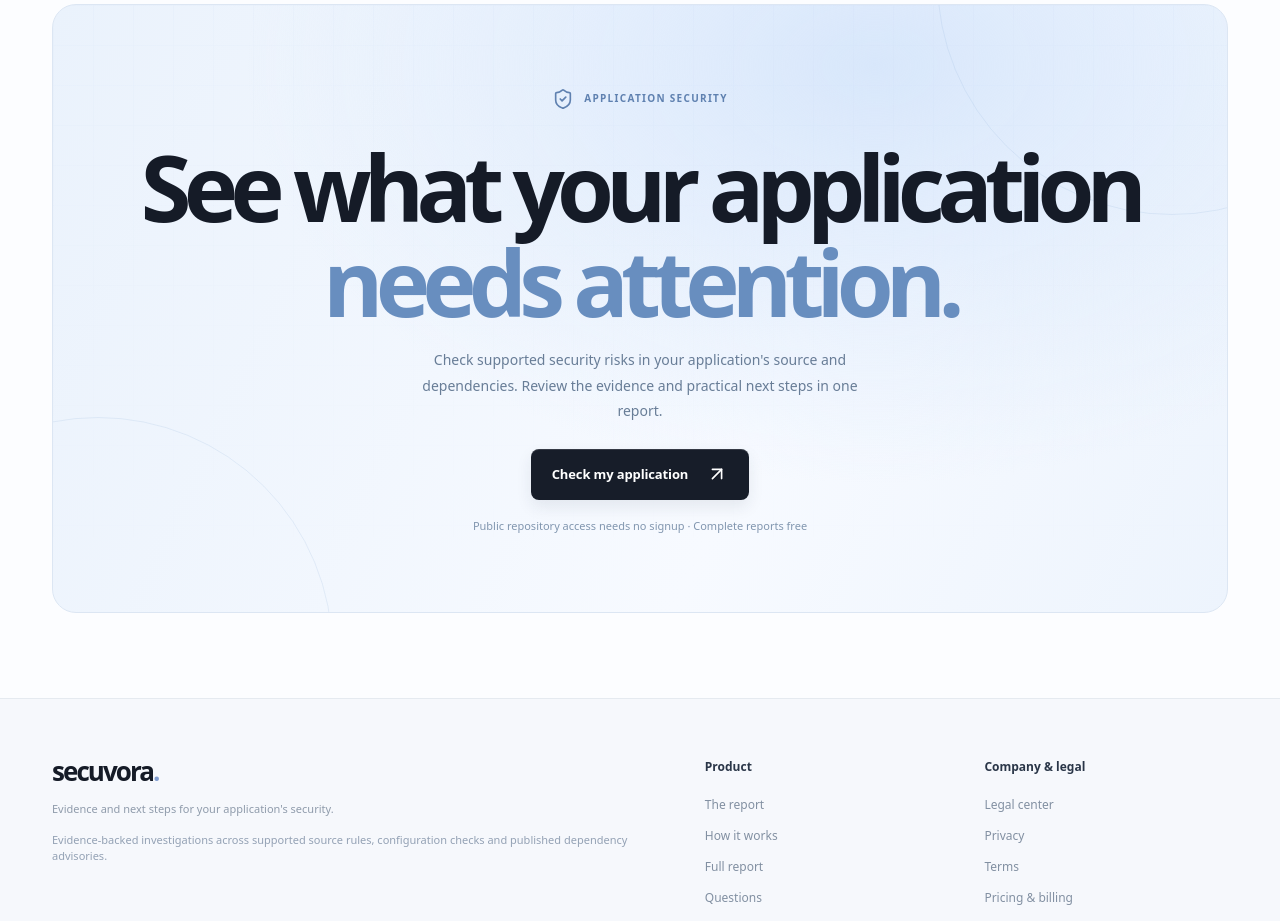
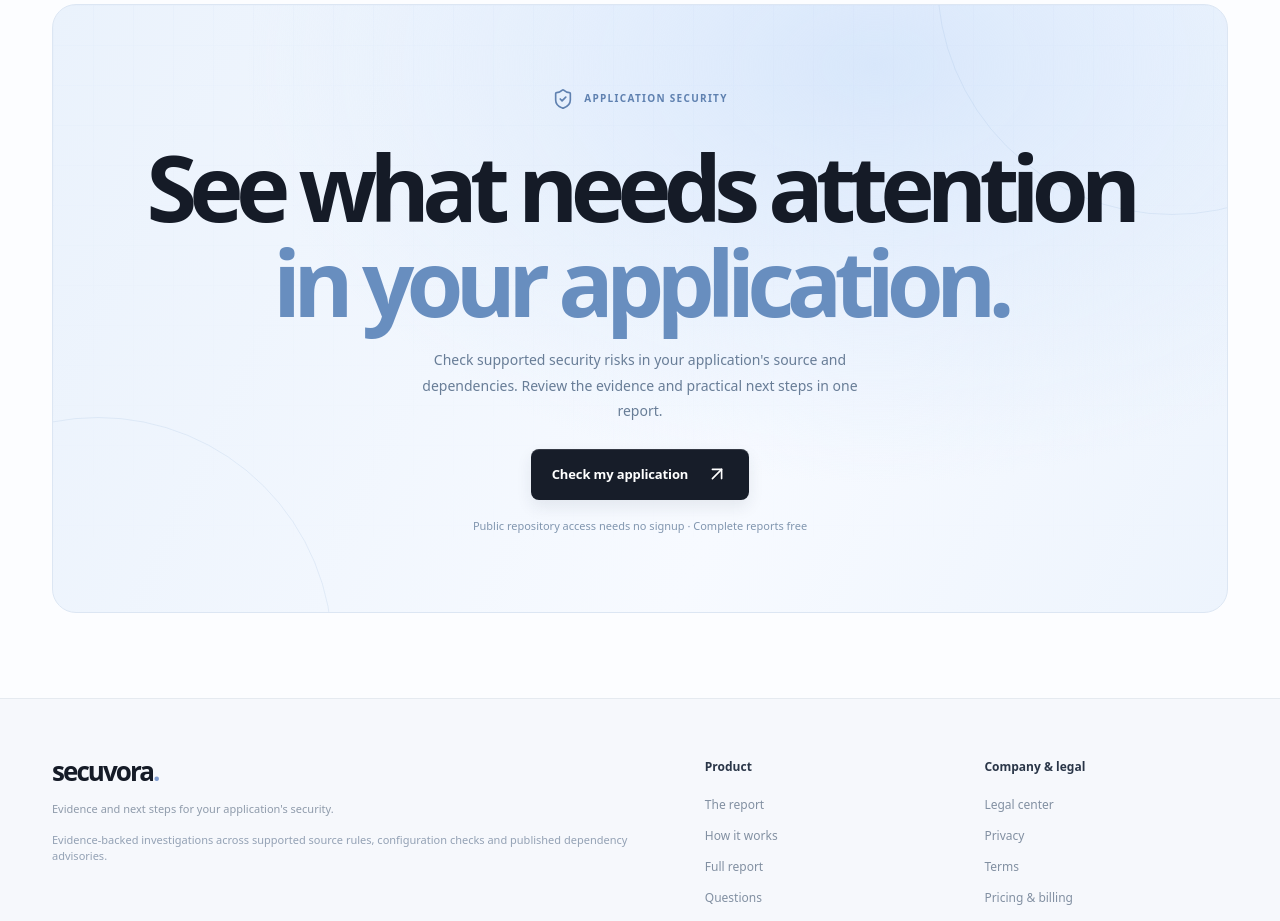
Before and after one commit to helloskyorigin/Safe-sure, a Next.js app: page / in a window 1280 px wide. Shown: the part 4780-5701 px from the top of the page. Built offline with nearby package versions, Linux system fonts and the light colour scheme.

Commit message:
copy: polish application security CTA headline grammar

```diff
--- a/components/FinalCTA.tsx
+++ b/components/FinalCTA.tsx
@@ -11,7 +11,7 @@ export default function FinalCTA({ onOpenAssessment }: { onOpenAssessment: () =>
         <motion.div className="final-cta-inner" initial={{ y: 26 }} whileInView={{ y: 0 }} viewport={{ once: true }} transition={{ duration: reduceMotion ? 0 : .8 }}>
           <div className="cta-orbit" aria-hidden="true"><span/><span/></div>
           <span className="final-eyebrow"><ShieldCheck size={15}/> APPLICATION SECURITY</span>
-          <h2 id="final-cta-title">See what your application<br/><em>needs attention.</em></h2>
+          <h2 id="final-cta-title">See what needs attention<br/><em>in your application.</em></h2>
           <p>Check supported security risks in your application's source and dependencies. Review the evidence and practical next steps in one report.</p>
           <button type="button" className="button button-dark final-button" onClick={onOpenAssessment}>Check my application <ArrowUpRight size={17}/></button>
           <small>Public repository access needs no signup · Complete reports free</small>
```
